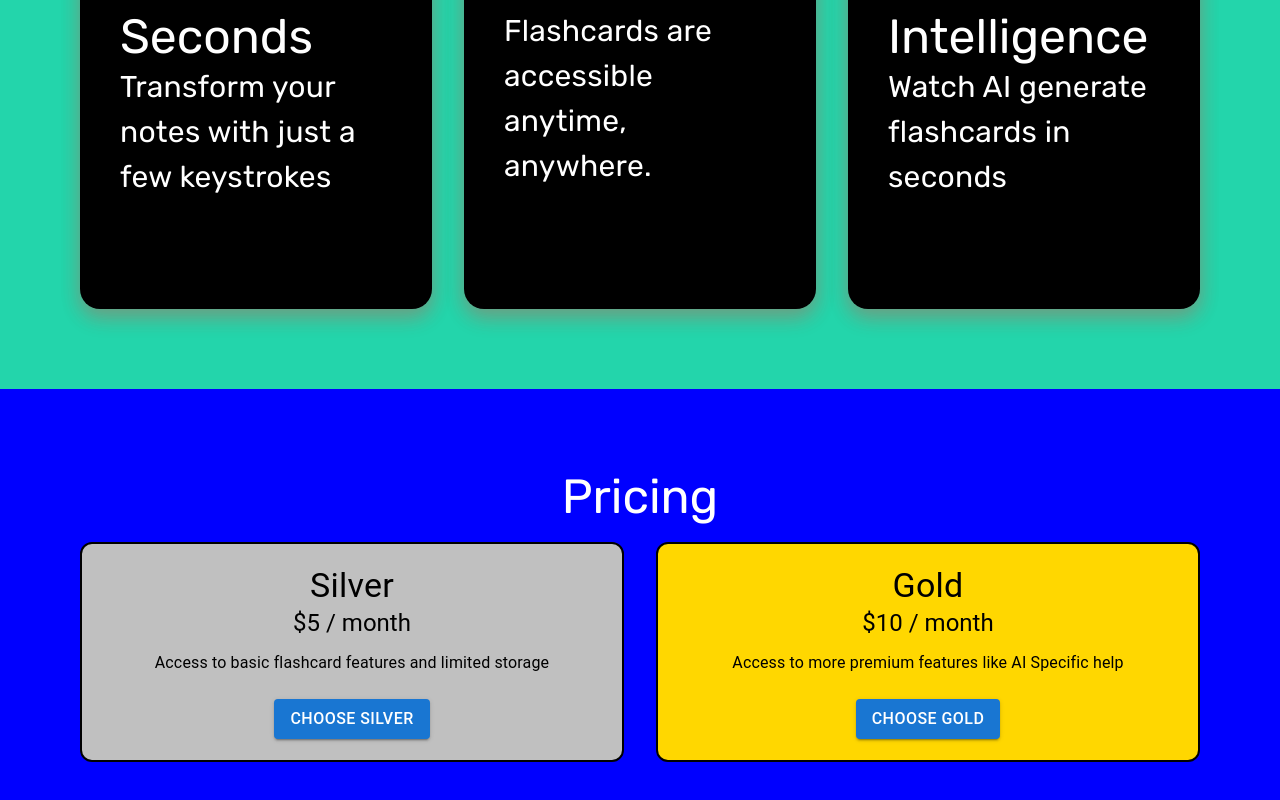
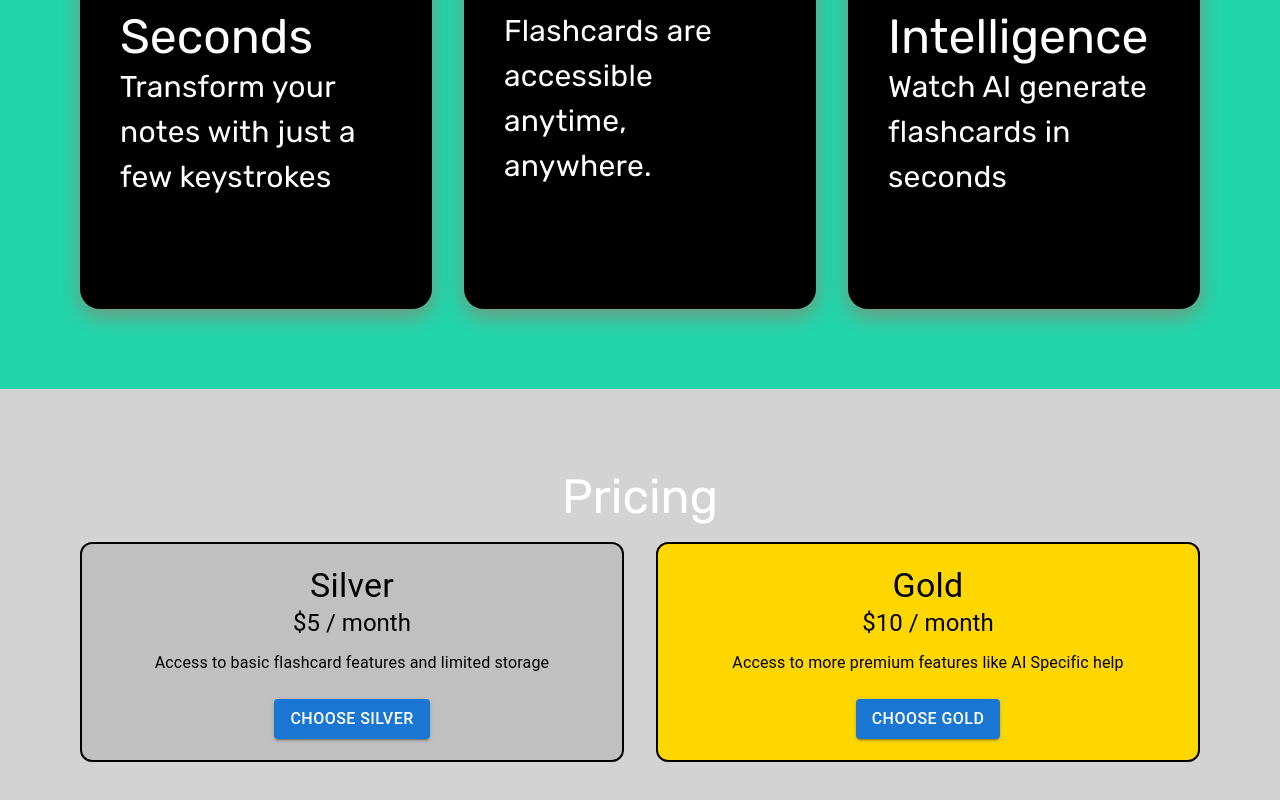
Before and after one commit to Shoheicode/Project-4-AI-Flashcards, a Next.js app: page / in a window 1280 px wide. Shown: the part 1208-2008 px from the top of the page. Built offline with nearby package versions, Linux system fonts and the light colour scheme; no server answers; a web font is replaced by a local one.

Commit message:
updated page

```diff
--- a/app/page.js
+++ b/app/page.js
@@ -126,7 +126,7 @@ export default function Home() {
 
         <Box sx={{textAlign: "center" }}
           padding={10}
-          bgcolor={"blue"}
+          bgcolor={"lightgrey"}
         >
           <Typography variant="h3" component="h2" gutterBottom color={"white"} className="apply">
             Pricing
```
